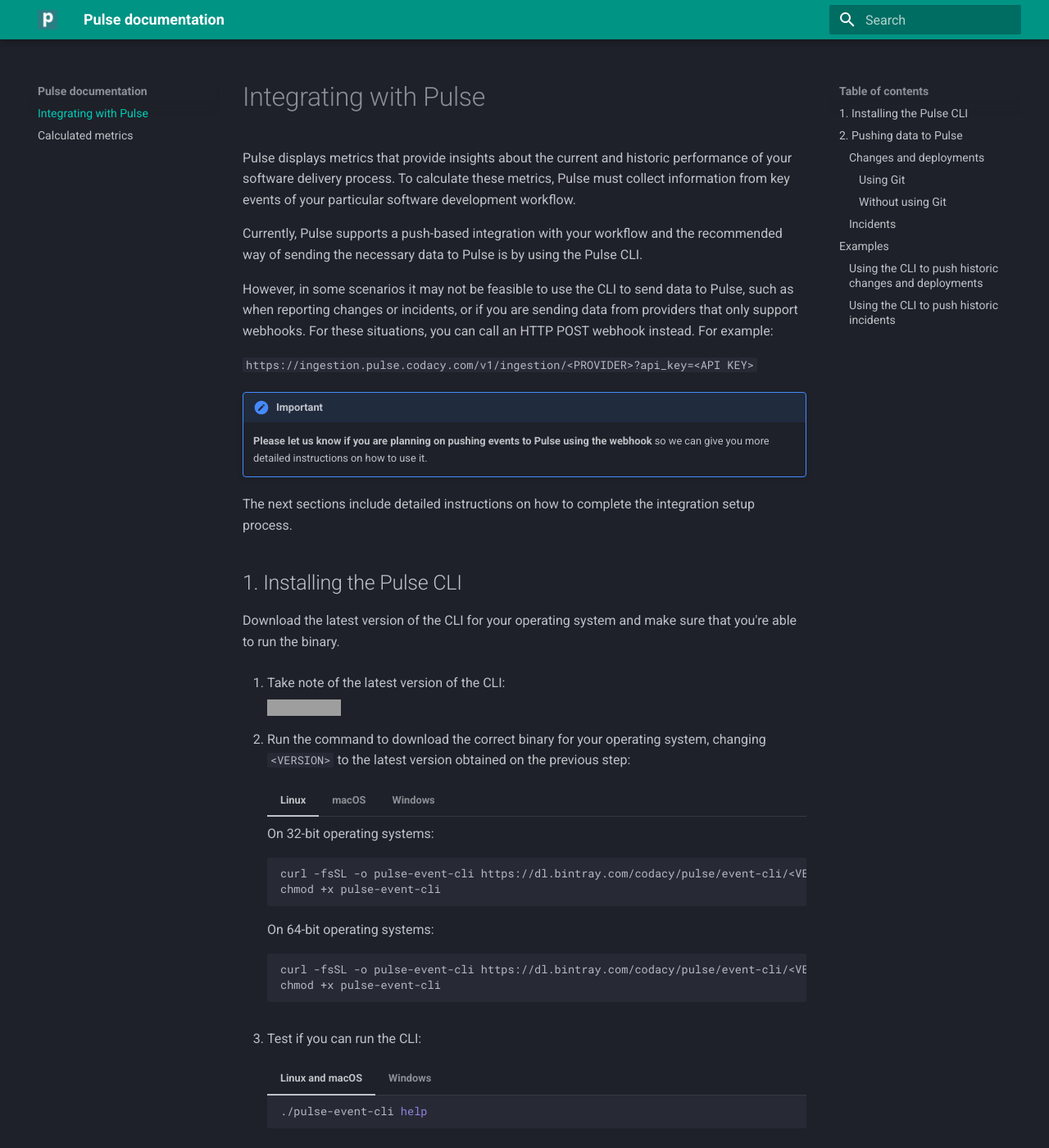
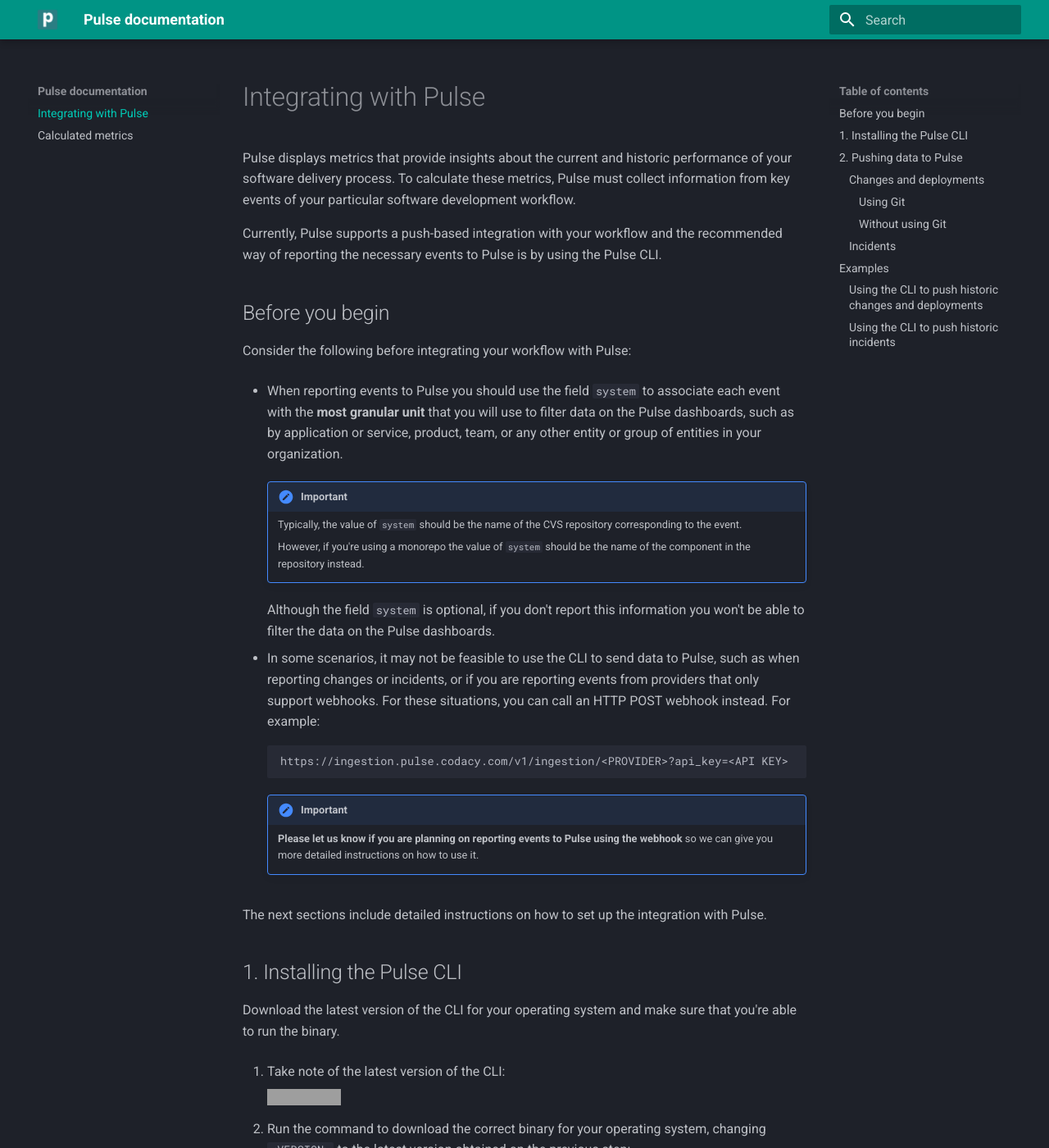
Before and after one commit to codacy/pulse-user-docs, an MkDocs documentation site: the page built from docs/index.md, in a window 1280 px wide and 1400 px high. Shown: the whole window at 82% size. Built offline with MkDocs 1.6.1 and Material for MkDocs 9.7.7, drawn with Linux system fonts in a browser that asks for light colours; some of the changed text lies outside the part shown; grey boxes are pictures that could not be loaded.

Commit message:
feature: Add system parameter (#1)
* Add system parameter to usage

* style: Reformat system field

* clean: Simplify description of system field

* edit: Rewrite intro to introduce concept of system

* edit: Add section title "Before you begin"

* style: Highlight "determines the most granular scope"

* clean: Reorder system field to be the last

Since the field is option, it makes more sense to mention it only
after the mandatory fields.

* edit: Rewrite description of the concept of system

* edit: Pull description of system to the top of "Before you begin"

* edit: Simplify the description of system

Also made the recommendations for the value more assertive.

* edit: Suggest using either the repository or component as the system

* clean: Simplify "filter and segment" to just "filter"

* fix: Update ingestion endpoint URL

Co-authored-by: Paulo Ribeiro <paulo.ribeiro@codacy.com>
Co-authored-by: Paulo Ribeiro <60105800+pauloribeiro-codacy@users.noreply.github.com>

````diff
--- a/docs/index.md
+++ b/docs/index.md
@@ -2,16 +2,31 @@
 
 Pulse displays metrics that provide insights about the current and historic performance of your software delivery process. To calculate these metrics, Pulse must collect information from key events of your particular software development workflow.
 
-Currently, Pulse supports a push-based integration with your workflow and the recommended way of sending the necessary data to Pulse is by using the Pulse CLI.
+Currently, Pulse supports a push-based integration with your workflow and the recommended way of reporting the necessary events to Pulse is by using the Pulse CLI.
 
-However, in some scenarios it may not be feasible to use the CLI to send data to Pulse, such as when reporting changes or incidents, or if you are sending data from providers that only support webhooks. For these situations, you can call an HTTP POST webhook instead. For example:
+## Before you begin
 
-`https://ingestion.pulse.codacy.com/v1/ingestion/<PROVIDER>?api_key=<API KEY>`
+Consider the following before integrating your workflow with Pulse:
 
-!!! important
-    **Please let us know if you are planning on pushing events to Pulse using the webhook** so we can give you more detailed instructions on how to use it.
+-   When reporting events to Pulse you should use the field `system` to associate each event with the **most granular unit** that you will use to filter data on the Pulse dashboards, such as by application or service, product, team, or any other entity or group of entities in your organization.
 
-The next sections include detailed instructions on how to complete the integration setup process.
+    !!! important
+        Typically, the value of `system` should be the name of the CVS repository corresponding to the event.
+
+        However, if you're using a monorepo the value of `system` should be the name of the component in the repository instead.
+
+    Although the field `system` is optional, if you don't report this information you won't be able to filter the data on the Pulse dashboards.
+
+-   In some scenarios, it may not be feasible to use the CLI to send data to Pulse, such as when reporting changes or incidents, or if you are reporting events from providers that only support webhooks. For these situations, you can call an HTTP POST webhook instead. For example:
+
+    ```test
+    https://ingestion.pulse.codacy.com/v1/ingestion/<PROVIDER>?api_key=<API KEY>
+    ```
+
+    !!! important
+        **Please let us know if you are planning on reporting events to Pulse using the webhook** so we can give you more detailed instructions on how to use it.
+
+The next sections include detailed instructions on how to set up the integration with Pulse.
 
 ## 1. Installing the Pulse CLI
 
@@ -94,9 +109,10 @@
 
 | Field                   | Description                                                                             | Format                                       |
 | ----------------------- | --------------------------------------------------------------------------------------- | -------------------------------------------- |
-| previous deployment ref | Git reference of the previous deployment.<br/>This can be a tag or a commit identifier. | String                                       |
-| identifier              | Version number or another unique identifier of the deployment                           | String                                       |
-| timestamp               | Time when the deployment finished                                                       | Number<br/>(Unix epoch timestamp in seconds) |
+| previous-deployment-ref | Git reference of the previous deployment.<br/>This can be a tag or a commit identifier. | String                                       |
+| identifier              | Version number or another unique identifier of the deployment.                          | String                                       |
+| timestamp               | Time when the deployment finished.                                                      | Number<br/>(Unix epoch timestamp in seconds) |
+| system                  | Optional. Repository or component to assign to this event.                              | String                                       |
 
 Run the following command to report a deployment and its changes:
 
@@ -108,7 +124,8 @@
         --api-key "<API key>" \
         --previous-deployment-ref "<previous deployment ref>" \
         --identifier "<deployment identifier>" \
-        --timestamp "$(date +%s)"
+        --timestamp "$(date +%s)" \
+        [--system "<system>"]
     ```
 
 === "Windows"
@@ -119,7 +136,8 @@
         --api-key "<API key>" \
         --previous-deployment-ref "<previous deployment ref>" \
         --identifier "<deployment identifier>" \
-        --timestamp "<timestamp>"
+        --timestamp "<timestamp>" \
+        [--system "<system>"]
     ```
 The command automatically reports all commits done between the previous deployment and the `HEAD` of the Git repository as changes that belong to the deployment being reported.
 
@@ -132,10 +150,11 @@
 
 1.  Send the following information when reporting **changes** to Pulse:
 
-    | Field      | Description                                             | Format                                       |
-    | ---------- | ------------------------------------------------------- | -------------------------------------------- |
-    | identifier | The commit identifier                                   | String                                       |
-    | timestamp  | Time when the commit was first pushed to the repository | Number<br/>(Unix epoch timestamp in seconds) |
+    | Field      | Description                                                | Format                                       |
+    | ---------- | ---------------------------------------------------------- | -------------------------------------------- |
+    | identifier | The commit identifier.                                     | String                                       |
+    | timestamp  | Time when the commit was first pushed to the repository.   | Number<br/>(Unix epoch timestamp in seconds) |
+    | system     | Optional. Repository or component to assign to this event. | String                                       |
 
     Run the following command to report each change:
 
@@ -144,7 +163,8 @@
         ./pulse-event-cli push change \
             --api-key "<API key>" \
             --identifier "<change identifier>" \
-            --timestamp "$(date +%s)"
+            --timestamp "$(date +%s)" \
+            [--system "<system>"]
         ```
 
     === "Windows"
@@ -152,16 +172,18 @@
         event-cli.exe push change \
             --api-key "<API key>" \
             --identifier "<change identifier>" \
-            --timestamp "<timestamp>"
+            --timestamp "<timestamp>" \
+            [--system "<system>"]
         ```
 
 1.  Send the following information when reporting **deployments** to Pulse:
 
-    | Field      | Description                                                   | Format                                       |
-    | ---------- | ------------------------------------------------------------- | -------------------------------------------- |
-    | identifier | Version number or another unique identifier of the deployment | String                                       |
-    | timestamp  | Time when the deployment finished                             | Number<br/>(Unix epoch timestamp in seconds) |
-    |            | Commit identifiers included in the deployment                 | String<br/>(space-separated list)            |
+    | Field      | Description                                                    | Format                                       |
+    | ---------- | -------------------------------------------------------------- | -------------------------------------------- |
+    | identifier | Version number or another unique identifier of the deployment. | String                                       |
+    | timestamp  | Time when the deployment finished.                             | Number<br/>(Unix epoch timestamp in seconds) |
+    | system     | Optional. Repository or component to assign to this event.     | String                                       |
+    |            | Commit identifiers included in the deployment.                 | String<br/>(space-separated list)            |
 
     Run the following command to report each deployment:
 
@@ -171,6 +193,7 @@
             --api-key "<API key>" \
             --identifier "<deployment identifier>" \
             --timestamp "$(date +%s)" \
+            [--system "<system>"] \
             <space-separated list of commit identifiers>
         ```
 
@@ -180,6 +203,7 @@
             --api-key "<API key>" \
             --identifier "<deployment identifier>" \
             --timestamp "<timestamp>" \
+            [--system "<system>"] \
             <space-separated list of commit identifiers>
         ```
 
@@ -196,11 +220,12 @@
 
 Send the following information when reporting **incidents** to Pulse:
 
-| Field             | Description                                    | Format                                       |
-| ----------------- | ---------------------------------------------- | -------------------------------------------- |
-| identifier        | A unique identifier of the incident            | String                                       |
-| timestampCreated  | Time when the incident started or was detected | Number<br/>(Unix epoch timestamp in seconds) |
-| timestampResolved | Time when the incident was resolved            | Number<br/>(Unix epoch timestamp in seconds) |
+| Field             | Description                                                | Format                                       |
+| ----------------- | ---------------------------------------------------------- | -------------------------------------------- |
+| identifier        | A unique identifier of the incident.                       | String                                       |
+| timestampCreated  | Time when the incident started or was detected.            | Number<br/>(Unix epoch timestamp in seconds) |
+| timestampResolved | Time when the incident was resolved.                       | Number<br/>(Unix epoch timestamp in seconds) |
+| system            | Optional. Repository or component to assign to this event. | String                                       |
 
 Run the following command to report each incident:
 
@@ -210,7 +235,8 @@
         --api-key "<API key>" \
         --identifier "<incident identifier>" \
         --timestampCreated "<timestampCreated>" \
-        --timestampResolved "$(date +%s)"
+        --timestampResolved "$(date +%s)" \
+        [--system "<system>"]
     ```
 
 === "Windows"
@@ -219,7 +245,8 @@
         --api-key "<API key>" \
         --identifier "<incident identifier>" \
         --timestampCreated "<timestampCreated>" \
-        --timestampResolved "<timestampResolved>"
+        --timestampResolved "<timestampResolved>" \
+        [--system "<system>"]
     ```
 
 ## Examples
````
